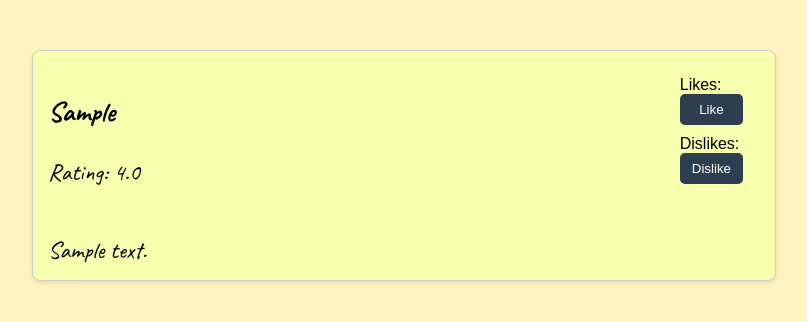
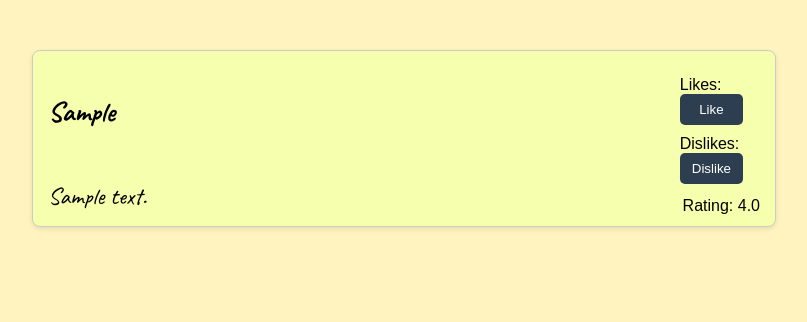
Before and after one commit to KolozsiZsombor/SzoftverModszerMiniProject, a Flask app: page /profile in a window 1280 px wide. Shown: the part 148-470 px from the top of the page, without its empty margins (236-1043 px from the left). Run offline with Flask 3, Linux system fonts and the light colour scheme; a user stored in the database is signed in; tables that the repository leaves empty hold one stand-in row (values such as "Sample post").

Commit message:
profile: moved rating number under rating buttons

```diff
--- a/templates/profile.html
+++ b/templates/profile.html
@@ -48,7 +48,6 @@
         <div class="joke-box">
             <div class="joke-header">
                 <h3>{{ joke.category }}</h3>
-                <p>Rating: {{ joke.rating }}</p> <!-- Assuming rating reflects the total likes -->
             </div>
             <p class="joke-content">{{ joke.content }}</p>
             <div class="joke-actions">
@@ -65,6 +64,9 @@
                     </form>
                 </div>
             </div>
+            <div class="joke-footer">
+                <p>Rating: {{ joke.rating }}</p> <!-- Assuming rating reflects the total likes -->
+            </div>
         </div>
         {% endfor %}
     </section>
```
